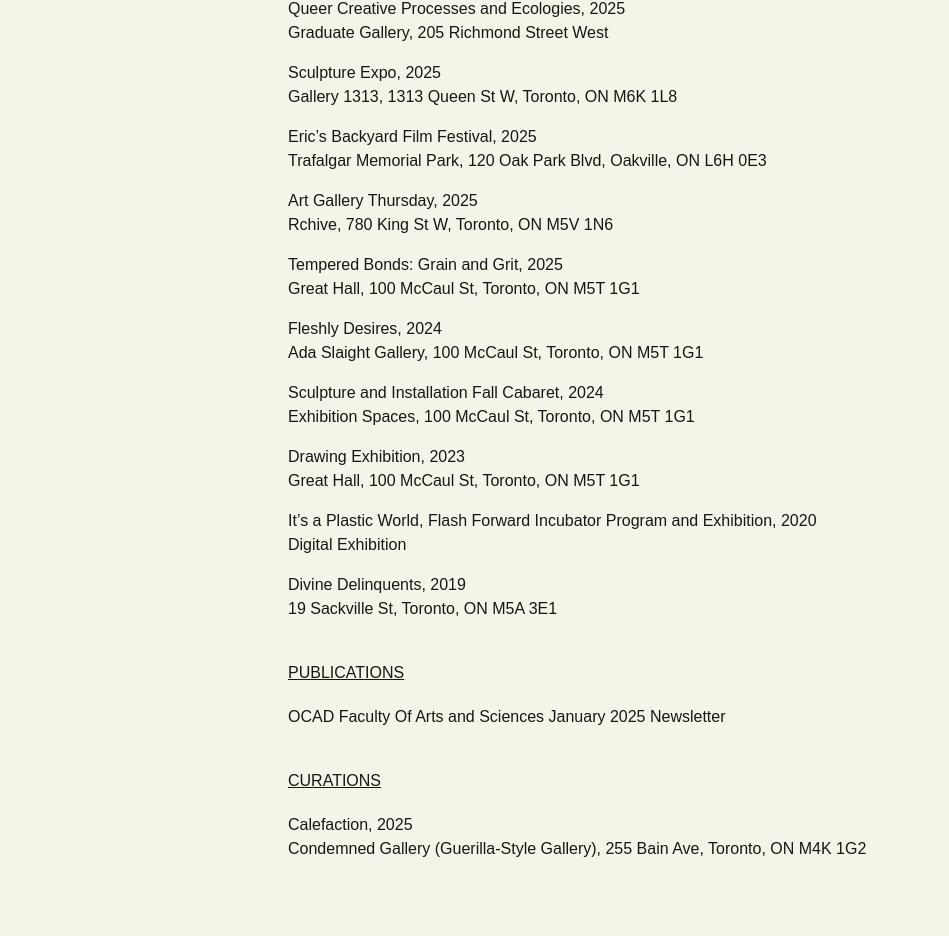
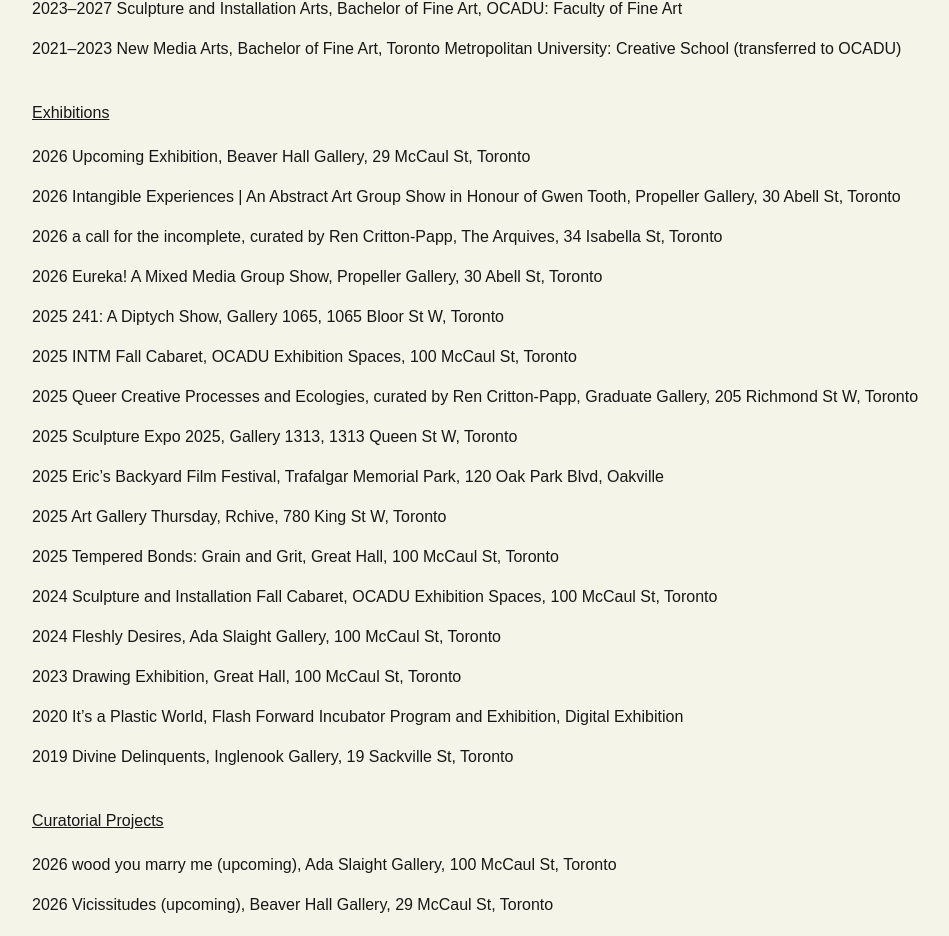
Before and after one commit to sophie-goodman/Evs-Site, a Next.js app: page /CV in a window 1280 px wide. Shown: the part 352-1288 px from the top of the page, without its empty margins (40-989 px from the left). Before the commit the page ends 1225 px from the top, so only its background shows below. Built offline with nearby package versions, Linux system fonts and the light colour scheme; a web font is replaced by a local one.

Commit message:
Evs updates

```diff
--- a/app/CV/page.js
+++ b/app/CV/page.js
@@ -4,108 +4,103 @@
   title: "Evan Sagman | CV"
 };
 
+/** Title and location in one line of text, comma-separated */
+function CvEntry({ title, detail }) {
+  return (
+    <div className="p-2 text-left">
+      {detail != null ? `${title}, ${detail}` : title}
+    </div>
+  );
+}
+
 export default function CV() {
-
   return (
-    <main className="">
-    <header className="flex flex-col md:flex-row justify-between items-center md:items-start w-full px-6 md:px-12 pt-6">
-        {/* LEFT SIDE MENU */}
+    <main className="bg-[#F4F5E8] min-h-screen">
+      <header className="flex flex-col md:flex-row justify-between items-center md:items-start w-full px-6 md:px-12 pt-6">
         <nav className="flex content-center justify-between w-full md:flex-col items-center md:items-start md:w-auto md:space-y-2.5 text-[5vw] md:text-[3vw] text-black">
           <Link href="/portfolio" className="hover:underline">PORTFOLIO</Link>
           <Link href="/" className="hover:underline">HOME</Link>
           <Link href="/about" className="hover:underline">ABOUT</Link>
         </nav>
 
-        {/* RIGHT SIDE NAME */}
         <h1 className="text-[#C61D15] text-[10vw] md:text-[8vh] font-semibold mt-10 md:mt-0">
           EVAN SAGMAN
         </h1>
       </header>
 
-    <div className="pt-20 flex flex-col  w-full md:items-center align-text-left justify-left min-h-screen">
+      <div className="pt-12 md:pt-20 flex flex-col w-full md:items-center px-4 md:px-8 lg:px-12 pb-16">
+        <div className="w-full max-w-6xl text-left text-sm md:text-base font-light">
 
-    <div className="w-full md:w-1/2 text-start">
-    <div className="pb-3 p-2 underline">
-      EXHIBITIONS
-    </div>
+          <div className="pb-3 p-2 underline font-normal">Education</div>
 
-    <div className="p-2">
-    Queer Creative Processes and Ecologies, 2025
-    <p>Graduate Gallery, 205 Richmond Street West </p>
-    </div>
+          <div className="p-2">
+            2023–2027 Sculpture and Installation Arts, Bachelor of Fine Art, OCADU: Faculty of Fine Art
+          </div>
+          <div className="p-2">
+            2021–2023 New Media Arts, Bachelor of Fine Art, Toronto Metropolitan University: Creative School (transferred to OCADU)
+          </div>
 
+          <div className="pb-3 pt-8 p-2 underline font-normal">Exhibitions</div>
 
-    <div className="p-2">
-    Sculpture Expo, 2025
-    <p>Gallery 1313, 1313 Queen St W, Toronto, ON M6K 1L8 </p>
-    </div>
+          <CvEntry title="2026 Upcoming Exhibition" detail="Beaver Hall Gallery, 29 McCaul St, Toronto" />
+          <CvEntry
+            title="2026 Intangible Experiences | An Abstract Art Group Show in Honour of Gwen Tooth"
+            detail="Propeller Gallery, 30 Abell St, Toronto"
+          />
+          <CvEntry
+            title="2026 a call for the incomplete, curated by Ren Critton-Papp"
+            detail="The Arquives, 34 Isabella St, Toronto"
+          />
+          <CvEntry title="2026 Eureka! A Mixed Media Group Show" detail="Propeller Gallery, 30 Abell St, Toronto" />
+          <CvEntry title="2025 241: A Diptych Show" detail="Gallery 1065, 1065 Bloor St W, Toronto" />
+          <CvEntry title="2025 INTM Fall Cabaret" detail="OCADU Exhibition Spaces, 100 McCaul St, Toronto" />
+          <CvEntry
+            title="2025 Queer Creative Processes and Ecologies, curated by Ren Critton-Papp"
+            detail="Graduate Gallery, 205 Richmond St W, Toronto"
+          />
+          <CvEntry title="2025 Sculpture Expo 2025" detail="Gallery 1313, 1313 Queen St W, Toronto" />
+          <CvEntry title="2025 Eric’s Backyard Film Festival" detail="Trafalgar Memorial Park, 120 Oak Park Blvd, Oakville" />
+          <CvEntry title="2025 Art Gallery Thursday" detail="Rchive, 780 King St W, Toronto" />
+          <CvEntry title="2025 Tempered Bonds: Grain and Grit" detail="Great Hall, 100 McCaul St, Toronto" />
+          <CvEntry title="2024 Sculpture and Installation Fall Cabaret" detail="OCADU Exhibition Spaces, 100 McCaul St, Toronto" />
+          <CvEntry title="2024 Fleshly Desires" detail="Ada Slaight Gallery, 100 McCaul St, Toronto" />
+          <CvEntry title="2023 Drawing Exhibition" detail="Great Hall, 100 McCaul St, Toronto" />
+          <CvEntry
+            title="2020 It’s a Plastic World, Flash Forward Incubator Program and Exhibition"
+            detail="Digital Exhibition"
+          />
+          <CvEntry title="2019 Divine Delinquents" detail="Inglenook Gallery, 19 Sackville St, Toronto" />
 
-    <div className="p-2">
-      Eric’s Backyard Film Festival, 2025
-    <p>Trafalgar Memorial Park, 120 Oak Park Blvd, Oakville, ON L6H 0E3</p>
-    </div>
+          <div className="pb-3 pt-8 p-2 underline font-normal">Curatorial Projects</div>
 
-    <div className="p-2">
-    Art Gallery Thursday, 2025
-    <p>Rchive, 780 King St W, Toronto, ON M5V 1N6</p>
-    </div>
+          <CvEntry title="2026 wood you marry me (upcoming)" detail="Ada Slaight Gallery, 100 McCaul St, Toronto" />
+          <CvEntry title="2026 Vicissitudes (upcoming)" detail="Beaver Hall Gallery, 29 McCaul St, Toronto" />
+          <CvEntry
+            title="2025 Calefaction"
+            detail="Condemned Gallery (Guerilla-Style Gallery), 255 Bain Ave, Toronto"
+          />
 
-    <div className="p-2">
-      Tempered Bonds: Grain and Grit, 2025
-    <p>Great Hall, 100 McCaul St, Toronto, ON M5T 1G1</p>
-    </div>
+          <div className="pb-3 pt-8 p-2 underline font-normal">Publications</div>
 
-    <div className="p-2">
-    Fleshly Desires, 2024
-    <p>Ada Slaight Gallery, 100 McCaul St, Toronto, ON M5T 1G1</p>
-    </div>
+          <div className="p-2">
+            2025 OCAD Faculty Of Arts and Sciences January 2025 Newsletter
+          </div>
 
-    <div className="p-2">
-    Sculpture and Installation Fall Cabaret, 2024
-    <p>Exhibition Spaces, 100 McCaul St, Toronto, ON M5T 1G1</p>
-    </div>
+          <div className="pb-3 pt-8 p-2 underline font-normal">Professional Experience</div>
 
-    <div className="p-2">
-    Drawing Exhibition, 2023
-    <p>Great Hall, 100 McCaul St, Toronto, ON M5T 1G1</p>
-    </div>
+          <CvEntry title="2026 Jan – April, Gallery Assistant Internship Placement" detail="Propeller Gallery, Toronto" />
+          <CvEntry
+            title="2025 Oct – 2026 March, From Our Point of View: Encounters with Artists — Researcher and Presenter under Max Dean"
+            detail="OCADU, Toronto"
+          />
 
-    <div className="p-2">
-    It’s a Plastic World, Flash Forward Incubator Program and Exhibition, 2020
-    <p>Digital Exhibition</p>
-    </div>
+          <div className="pb-3 pt-8 p-2 underline font-normal">Other Experience</div>
 
-    <div className="p-2">
-    Divine Delinquents, 2019
-    <p>19 Sackville St, Toronto, ON M5A 3E1</p>
-    </div>
+          <CvEntry title="2025–2026 Co-President, Sculpture and Installation Club" detail="OCADU, Toronto" />
+          <CvEntry title="2026 Art Handling Course" detail="Hunt Gallery, Toronto" />
 
-    <div className="pb-3 pt-8 p-2 underline">
-      PUBLICATIONS
-    </div>
-
-    <div className="p-2">
-    OCAD Faculty Of Arts and Sciences January 2025 Newsletter
-    </div>
-
-    <div className="pb-3 pt-8 p-2 underline">
-      CURATIONS
-    </div>
-
-    <div className="p-2 pb-3">
-    Calefaction, 2025
-    <p>Condemned Gallery (Guerilla-Style Gallery), 255 Bain Ave, Toronto, ON M4K 1G2</p>
-    </div>
-
-    </div>
-
-    </div>
-
-
-
-
-
-      </main>
-
+        </div>
+      </div>
+    </main>
   );
 }
--- a/app/about/page.js
+++ b/app/about/page.js
@@ -80,9 +80,21 @@
       </section>
 
 
-      <div className="md:fixed md:bottom-1 md:left-2 text-sm text-left px-4 mt-10 md:mt-0">
-        <div className="insta">@truckerskiss</div>
-        <div className="email">evanlwsgn@gmail.com</div>
+      <div className="md:fixed md:bottom-3 md:left-2 text-sm text-left px-4 mt-10 md:mt-0 pb-8 md:pb-0">
+        <Link
+          href="https://www.instagram.com/truckerskiss/"
+          target="_blank"
+          rel="noopener noreferrer"
+          className="insta mb-2 hover:underline"
+        >
+          @truckerskiss
+        </Link>
+        <a
+          href="mailto:evanlwsgn@gmail.com"
+          className="email block hover:underline"
+        >
+          evanlwsgn@gmail.com
+        </a>
       </div>
 
     </main>
--- a/app/page.js
+++ b/app/page.js
@@ -19,21 +19,31 @@
 
         {/* NAME & CATEGORIES */}
         <div className="flex flex-col items-center text-center mt-16 md:mt-32">
-          <div classname='flex flex-col items-center text-center mt-16 md:mt-32'>
           <h1 className="text-[#C61D15] text-[10vw] md:text-[5vw] font-semibold mb-4">
             EVAN SAGMAN
           </h1>
-          <div className="text-[4vw] md:text-[1.2vw] leading-relaxed tracking-wide">
+          <div className="text-xs sm:text-sm md:text-xs lg:text-sm leading-relaxed tracking-wide text-neutral-600 font-light">
             <div>INSTALLATION</div>
             <div>SCULPTURE</div>
           </div>
         </div>
-        </div>
 
         {/* CONTACT INFO (desktop bottom) */}
         <div className="hidden md:block md:mt-25 md:ml-[-1rem] text-sm text-gray-700">
-          <div>@truckerskiss</div>
-          <div>evanlwsgn@gmail.com</div>
+          <Link
+            href="https://www.instagram.com/truckerskiss/"
+            target="_blank"
+            rel="noopener noreferrer"
+            className="block hover:underline"
+          >
+            @truckerskiss
+          </Link>
+          <a
+            href="mailto:evanlwsgn@gmail.com"
+            className="mt-1 block text-inherit hover:underline"
+          >
+            evanlwsgn@gmail.com
+          </a>
         </div>
       </div>
 
@@ -50,8 +60,20 @@
 
       {/* CONTACT INFO (mobile bottom) */}
       <div className="block md:hidden text-center mt-6 mb-4 text-sm text-gray-700">
-        <div>@truckerskiss</div>
-        <div>evanlwsgn@gmail.com</div>
+        <Link
+          href="https://www.instagram.com/truckerskiss/"
+          target="_blank"
+          rel="noopener noreferrer"
+          className="hover:underline"
+        >
+          @truckerskiss
+        </Link>
+        <a
+          href="mailto:evanlwsgn@gmail.com"
+          className="mt-1 block text-inherit hover:underline"
+        >
+          evanlwsgn@gmail.com
+        </a>
       </div>
     </main>
   );
--- a/package.json
+++ b/package.json
@@ -3,7 +3,8 @@
   "version": "0.1.0",
   "private": true,
   "scripts": {
-    "dev": "next dev --turbopack",
+    "dev": "next dev",
+    "dev:turbo": "next dev --turbopack",
     "build": "next build",
     "start": "next start",
     "lint": "next lint"
```
Also changed, not shown: app/portfolio/page.js (+100 -80 lines).
